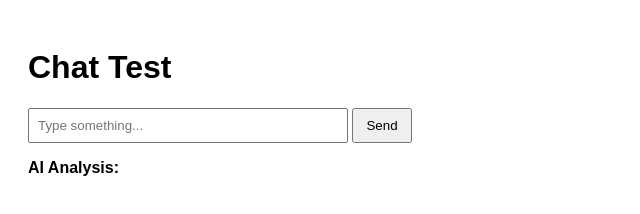
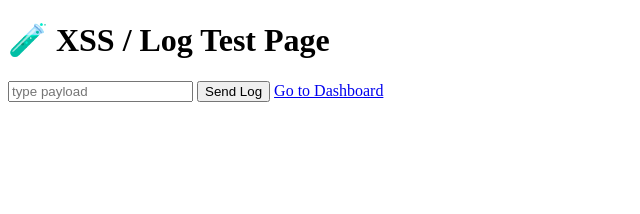
Before and after one commit to lddunke15/XSS-vulnerable-testing, a website: page public/index.html in a window 1280 px wide. Shown: the whole page, without its empty margins (0-640 px from the left). Drawn offline with Linux system fonts and the light colour scheme.

Commit message:
Update index.html

```diff
--- a/public/index.html
+++ b/public/index.html
@@ -1,21 +1,33 @@
 <!DOCTYPE html>
 <html>
 <head>
-  <title>Chat Logger</title>
-  <link rel="stylesheet" href="style.css">
+  <title>Test Page</title>
 </head>
 <body>
+  <h1>🧪 XSS / Log Test Page</h1>
 
-  <h1>Chat Test</h1>
+  <input id="input" placeholder="type payload" />
+  <button onclick="sendLog()">Send Log</button>
 
-  <input type="text" id="message" placeholder="Type something..." />
-  <button onclick="sendMessage()">Send</button>
+  <script>
+    function sendLog() {
+      const payload = document.getElementById("input").value;
 
-  <p id="response"></p>
+      fetch("/log", {
+        method: "POST",
+        headers: {
+          "Content-Type": "application/json"
+        },
+        body: JSON.stringify({
+          payload: payload,
+          url: window.location.href
+        })
+      });
 
-  <p><strong>AI Analysis:</strong></p>
-  <pre id="analysis"></pre>
+      alert("sent");
+    }
+  </script>
 
-  <script src="script.js"></script>
+  <a href="/dashboard.html">Go to Dashboard</a>
 </body>
 </html>
```
